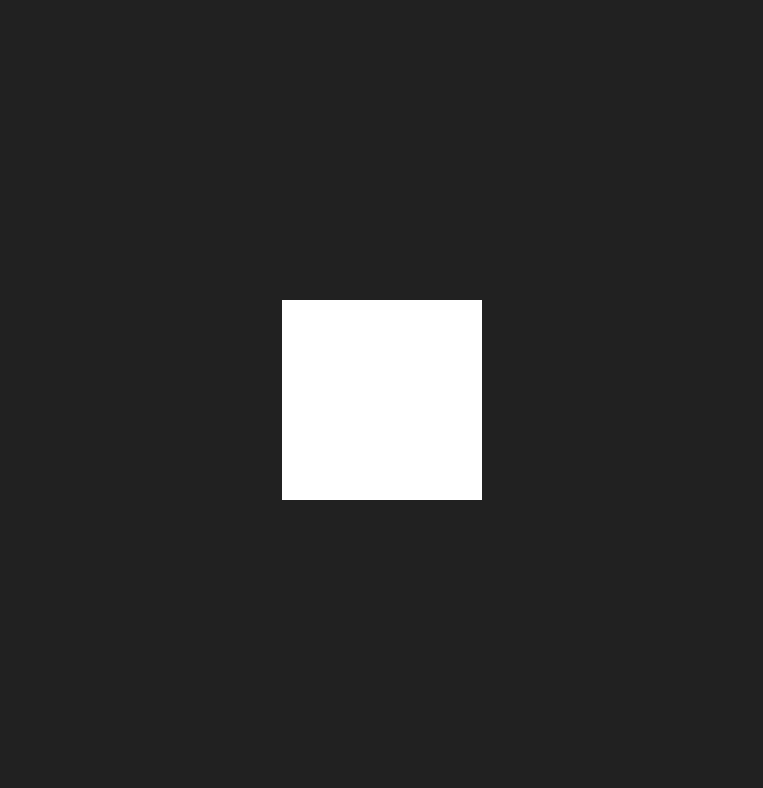
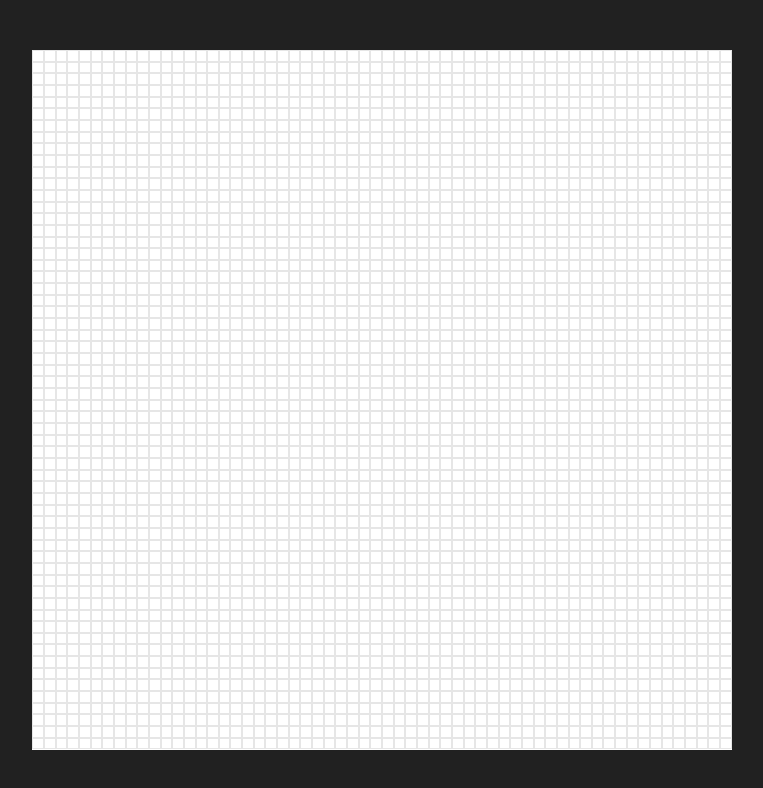
Before and after one commit to sam-stewart-0311/odin-Etch-a-Sketch, a plain HTML site: page index.html in a window 1280 px wide. Shown: the whole page, without its empty margins (258-1021 px from the left). Drawn offline with Linux system fonts and the light colour scheme.

Commit message:
Added Basic Functionality(Fill grid and add Colour)

```diff
--- a/index.js
+++ b/index.js
@@ -1,7 +1,32 @@
 // *************** Set Grid Size ***************
+
 const gridContainer = document.querySelector("#grid-container");
 
-let gridHeight = 200;
-let gridWidth = 200;
+let gridHeight = 700;
+let gridWidth = 700;
 gridContainer.style.height = `${gridHeight}px`;
 gridContainer.style.width = `${gridWidth}px`;
+
+// *************** Add Grid Items ***************
+
+let gridResolution = 60;
+
+document.addEventListener('DOMContentLoaded', populateGrid);
+
+function populateGrid() {
+  for (let i = 0; i < (gridResolution ** 2); i++) {
+    const gridItem = document.createElement("div");
+
+    gridItem.className = "grid-item";
+    gridItem.style.height = `${gridHeight / gridResolution}px`;
+    gridItem.style.width = `${gridWidth / gridResolution}px`;
+
+    gridItem.addEventListener("mouseenter", () => changeColour(gridItem));
+
+    gridContainer.appendChild(gridItem);
+  };
+};
+
+function changeColour(gridItem) {
+  gridItem.style.backgroundColor = "black";
+}
--- a/styles.css
+++ b/styles.css
@@ -22,10 +22,11 @@ body {
 #grid-container {
   background-color: white;
   display: flex;
+  justify-content: center;
+  align-items: center;
+  flex-wrap: wrap;
 }
 
 .grid-item {
-  border: 1px solid black;
-  height: 10px;
-  width: 10px;
+  border: 1px solid rgb(230, 230, 230);
 }
```
